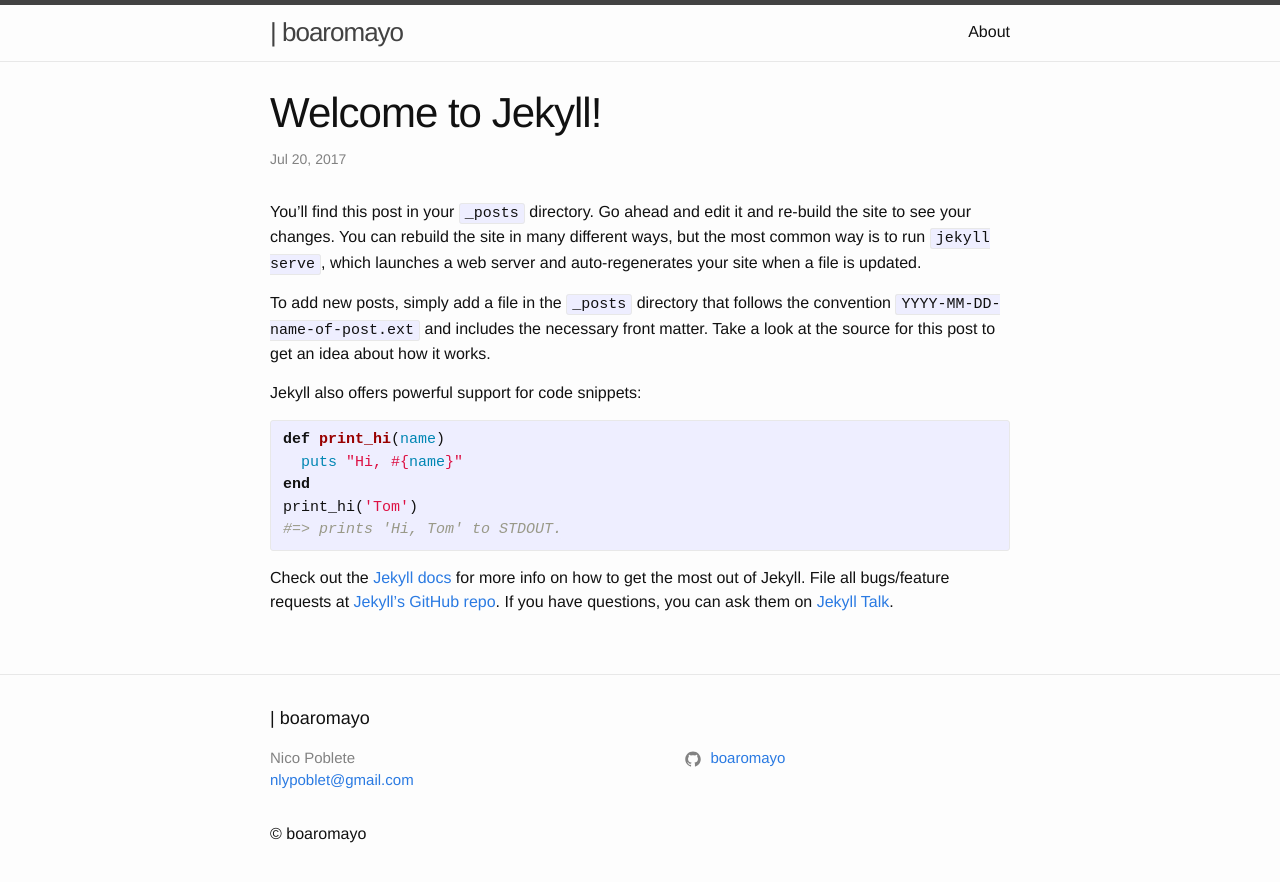
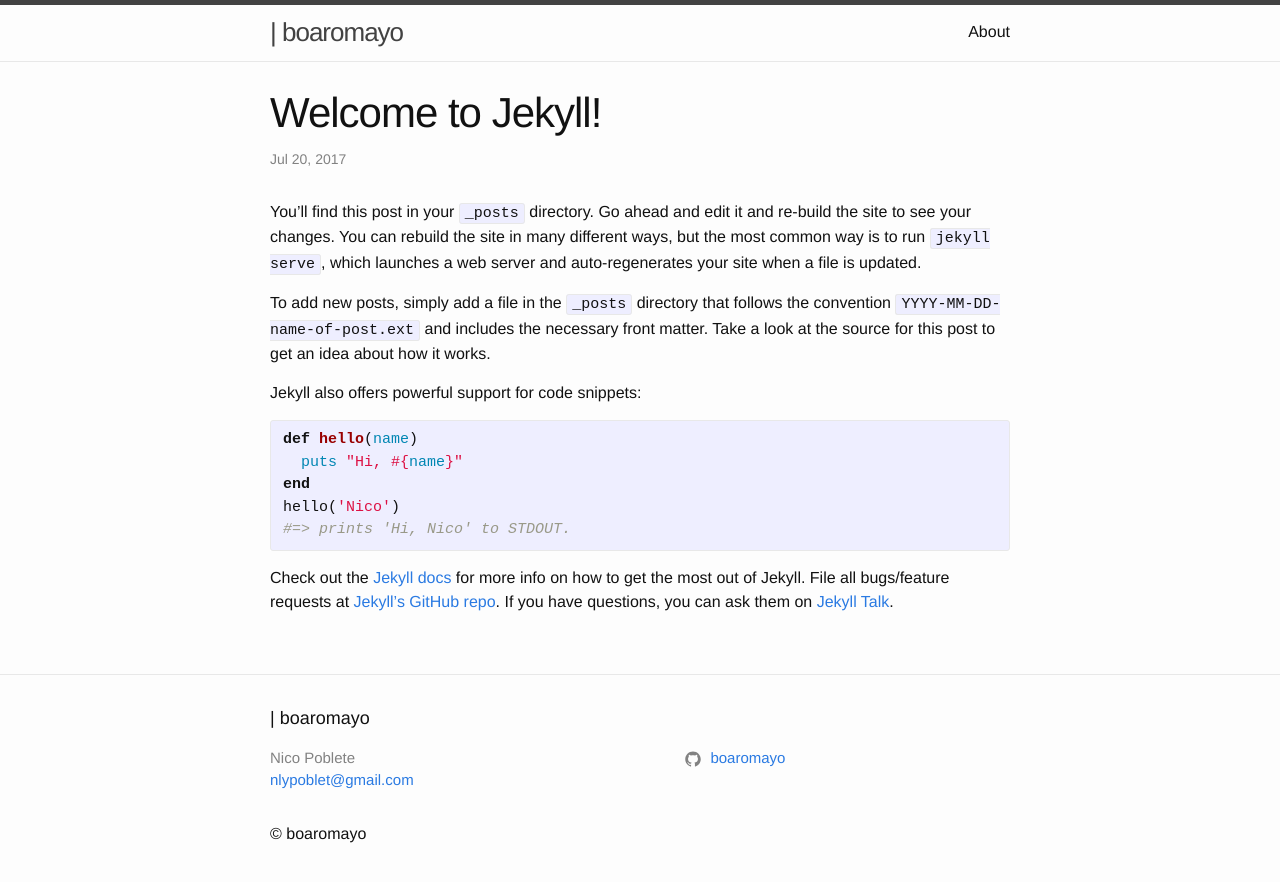
Before and after one commit to boaromayo/boaromayo.net-portfolio, a Jekyll site: the page built from _posts/2017-07-20-welcome-to-jekyll.markdown, in a window 1280 px wide. Shown: the top 882 px of the page. Built offline with Jekyll 4.4.1, drawn with Linux system fonts in a browser that asks for light colours.

Commit message:
Rewrote ruby sample code

```diff
--- a/_posts/2017-07-20-welcome-to-jekyll.markdown
+++ b/_posts/2017-07-20-welcome-to-jekyll.markdown
@@ -11,11 +11,11 @@
 Jekyll also offers powerful support for code snippets:
 
 {% highlight ruby %}
-def print_hi(name)
+def hello(name)
   puts "Hi, #{name}"
 end
-print_hi('Tom')
-#=> prints 'Hi, Tom' to STDOUT.
+hello('Nico')
+#=> prints 'Hi, Nico' to STDOUT.
 {% endhighlight %}
 
 Check out the [Jekyll docs][jekyll-docs] for more info on how to get the most out of Jekyll. File all bugs/feature requests at [Jekyll’s GitHub repo][jekyll-gh]. If you have questions, you can ask them on [Jekyll Talk][jekyll-talk].
```
